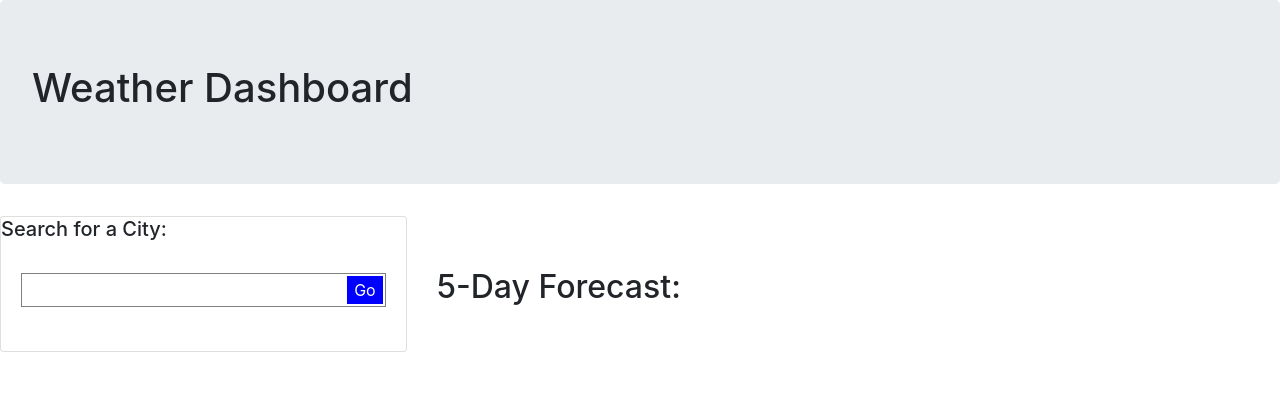
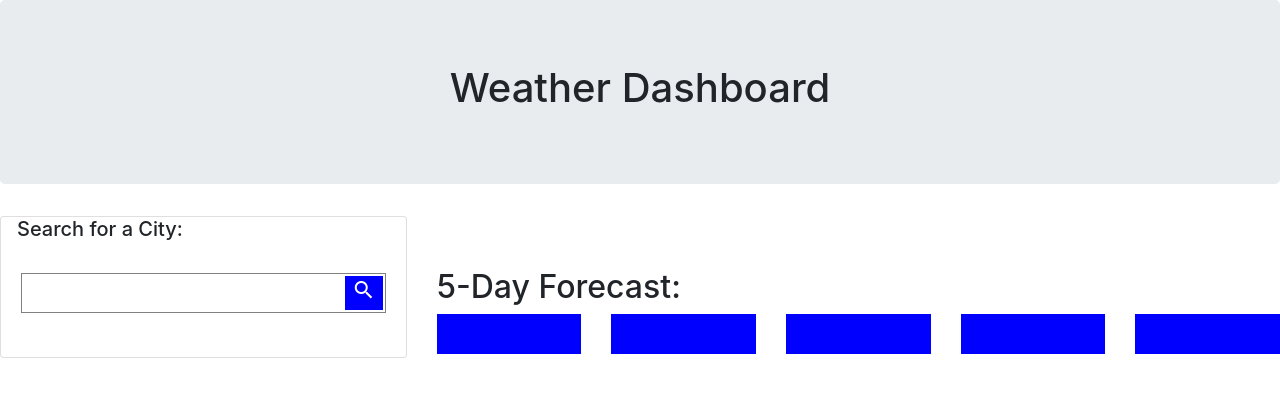
Before and after one commit to DmitriyAloyts/Weather-Dashboard, a plain HTML site: page index.html in a window 1280 px wide. Drawn offline with nearby package versions, Linux system fonts and the light colour scheme.

Commit message:
changed icon

```diff
--- a/Assets/script.js
+++ b/Assets/script.js
@@ -138,8 +138,8 @@ $(document).ready(function () {
                 $(".wind").text("Wind Speed: " + response.wind.speed);
                 lat = response.coord.lat;
                 lon = response.coord.lon;
-                // console.log("lat:" + lat);
-                // console.log("lon:" + lon);
+                console.log("lat:" + lat);
+                console.log("lon:" + lon);
                 var uviqueryURL = "https://api.openweathermap.org/data/2.5/uvi?" +
                     "lat=" + lat + "&lon=" + lon + "&appid=" + APIKey;
                 $.ajax({
@@ -148,6 +148,7 @@ $(document).ready(function () {
                 })
                     // We store all of the retrieved data inside of an object called "response"
                     .then(function (response) {
+                console.log("UV index: " + response);
 
                         $(".uvind").text("UV index: " + response.value);
 
--- a/Assets/style.css
+++ b/Assets/style.css
@@ -30,6 +30,11 @@ button {
 .date{
   font-weight: bold;
 }
+.forecast{
+  background:blue;
+  color:white;
+}
+}
 /* .uvind {
 background: red;
 } */
--- a/index.html
+++ b/index.html
@@ -8,21 +8,23 @@
     <title>Weather dashboard</title>
     <link rel="stylesheet" href="https://stackpath.bootstrapcdn.com/bootstrap/4.3.1/css/bootstrap.min.css"
         integrity="sha384-ggOyR0iXCbMQv3Xipma34MD+dH/1fQ784/j6cY/iJTQUOhcWr7x9JvoRxT2MZw1T" crossorigin="anonymous">
-    <link rel="stylesheet" href="Assets/style.css">
+        <link href="https://fonts.googleapis.com/icon?family=Material+Icons" rel="stylesheet">
+        <link rel="stylesheet" href="Assets/style.css">
 </head>
 
 <body>
-    <div class="jumbotron">
+    <div class="jumbotron text-center">
         <h1>Weather Dashboard</h1>
     </div>
     <div class="row">
         <div class="col-4">
             <div class="card">
-                <h5 class="card-title">Search for a City: </h5>
+                <h5 class="card-title ml-3">Search for a City: </h5>
                 <div class="card-body">
                     <form>
                         <input id="input" />
-                        <button id="search">Go</button>
+                        <!-- <button id="search">Go</button> -->
+                        <button id="search"><i class="material-icons">search</i></button>
                     </form>
                     <br>
                     <ul class="list-group list-group-flush" id="list">
@@ -45,7 +47,7 @@
             <div class="row" id="days">
 
                 <div class="col">
-                    <div class="card-body">
+                    <div class="card-body forecast">
                         <div class="dat date"></div>
                         <div class="icon"></div>
                         <div class="tem"></div>
@@ -53,7 +55,7 @@
                     </div>
                 </div>
                 <div class="col">
-                    <div class="card-body">
+                    <div class="card-body forecast">
                         <div class="dat2 date"></div>
                         <div class="icon2"></div>
                         <div class="tem2"></div>
@@ -61,7 +63,7 @@
                     </div>
                 </div>
                 <div class="col">
-                    <div class="card-body">
+                    <div class="card-body forecast">
                         <div class="dat3 date"></div>
                         <div class="icon3"></div>
                         <div class="tem3"></div>
@@ -69,7 +71,7 @@
                     </div>
                 </div>
                 <div class="col">
-                    <div class="card-body">
+                    <div class="card-body forecast">
                         <div class="dat4 date"></div>
                         <div class="icon4"></div>
                         <div class="tem4"></div>
@@ -77,7 +79,7 @@
                     </div>
                 </div>
                 <div class="col">
-                    <div class="card-body">
+                    <div class="card-body forecast">
                         <div class="dat5 date"></div>
                         <div class="icon5"></div>
                         <div class="tem5"></div>
```
